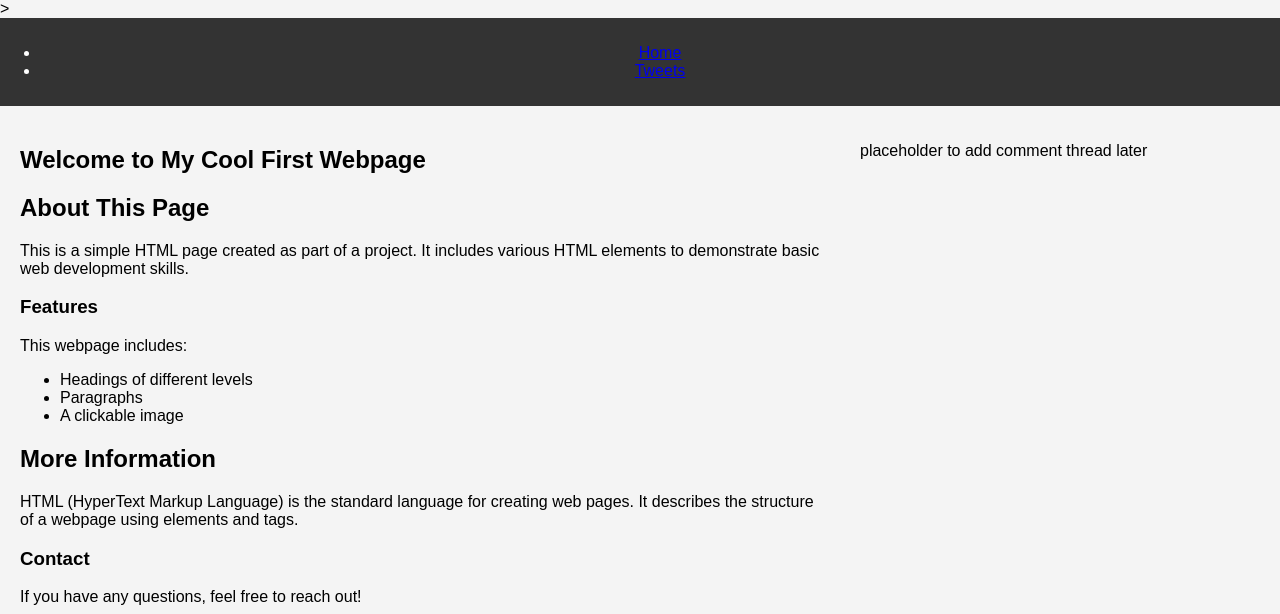
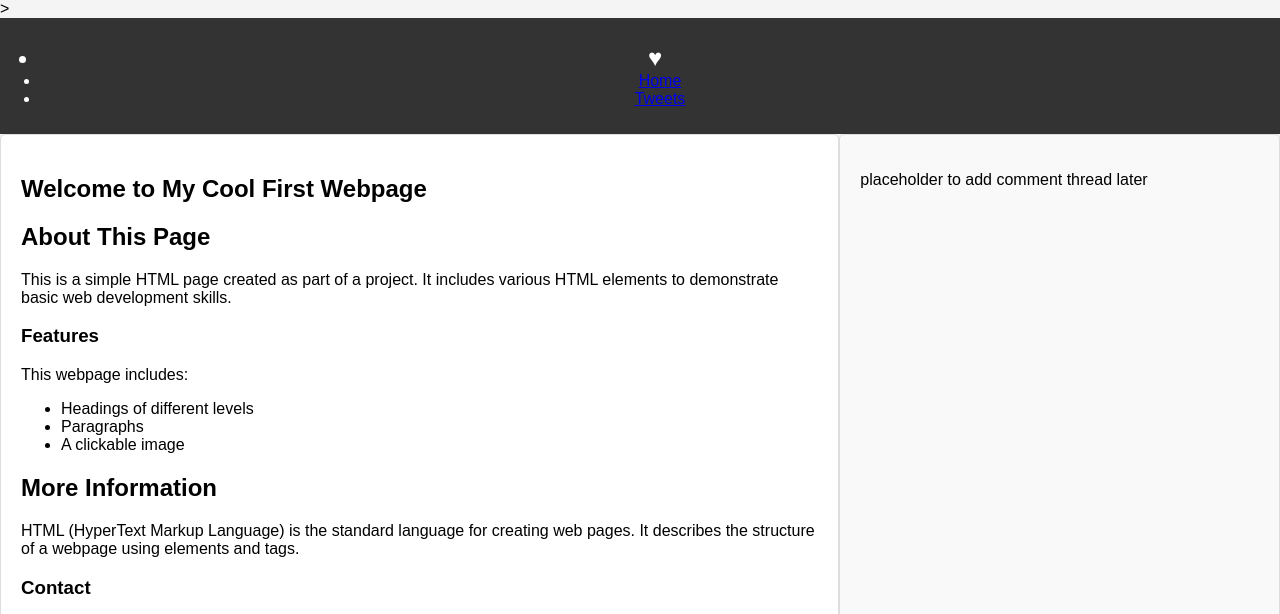
Before and after one commit to kid-yP/My_First_Portfolio, a plain HTML site: page html_basic/css_basic/index.html in a window 1280 px wide. Shown: the top 614 px of the page. Drawn offline with Linux system fonts and the light colour scheme.

Commit message:
Added even more additional styling and a logo to index.html and styles.css

```diff
--- a/html_basic/css_basic/index.html
+++ b/html_basic/css_basic/index.html
@@ -13,6 +13,7 @@
     >
     <header>
         <ul>
+            <li class="logo">&hearts;</li> <!-- Unicode character for the logo -->
             <li><a href="index.html">Home</a></li>
             <li><a href="tweets.html">Tweets</a></li>
         </ul>
--- a/html_basic/css_basic/styles.css
+++ b/html_basic/css_basic/styles.css
@@ -4,6 +4,7 @@ body {
     margin: 0;
     padding: 0;
     font-family: Arial, sans-serif;
+    background-color: #f4f4f4;
 }
 main {
     display: flex;
@@ -26,11 +27,17 @@ article {
     flex: 2;
     padding: 20px;
     overflow-y: auto;
+    background-color: #fff;
+    border: 1px solid #ddd;
+    border-radius: 5px;
 }
 aside {
     flex: 1;
     padding: 20px;
     overflow-y: auto;
+    background-color: #f9f9f9;
+    border: 1px solid #ddd;
+    border-radius: 5px;
 }
 nav ul {
     list-style: none;
@@ -47,6 +54,10 @@ nav ul li a {
     text-decoration: none;
 }
 
+.logo {
+    font-size: 24px;
+    margin-right: 10px;
+}
 @media (max-width: 768px) {
     main {
         flex-direction: column;
```
